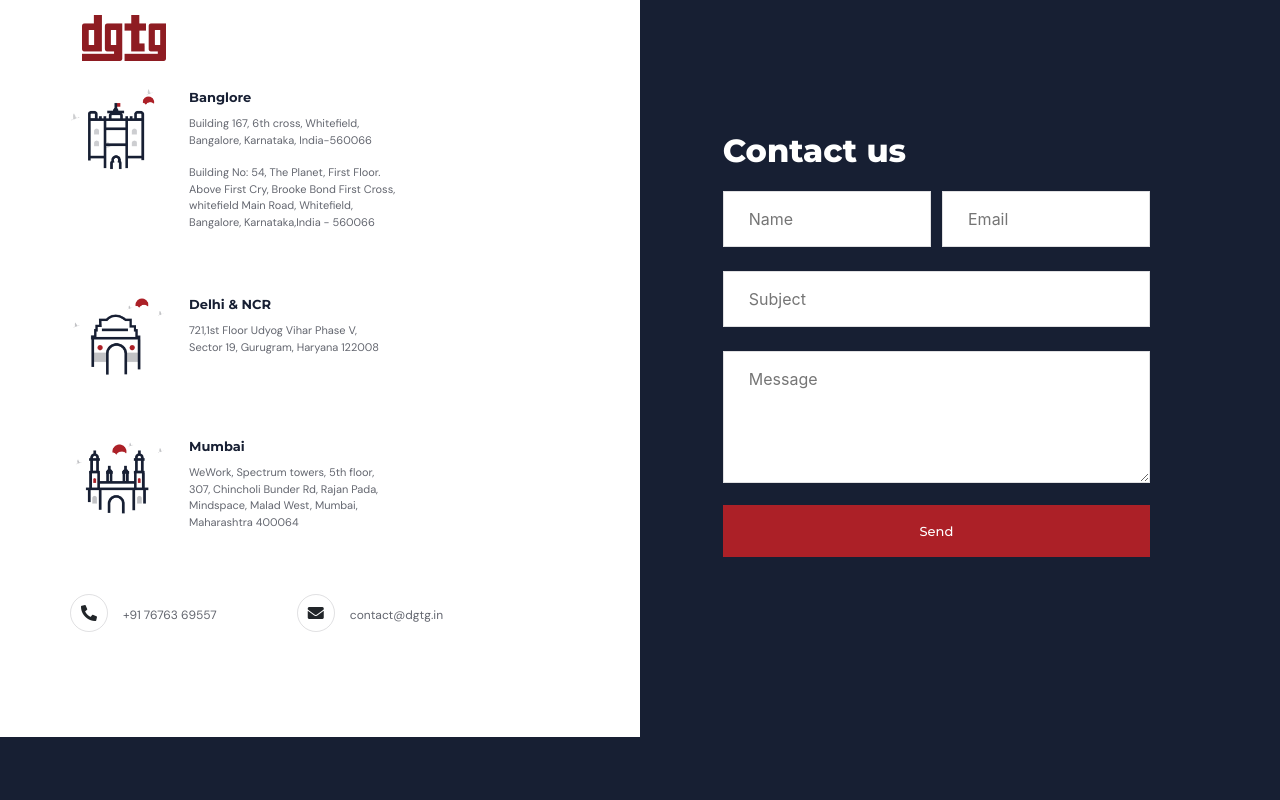
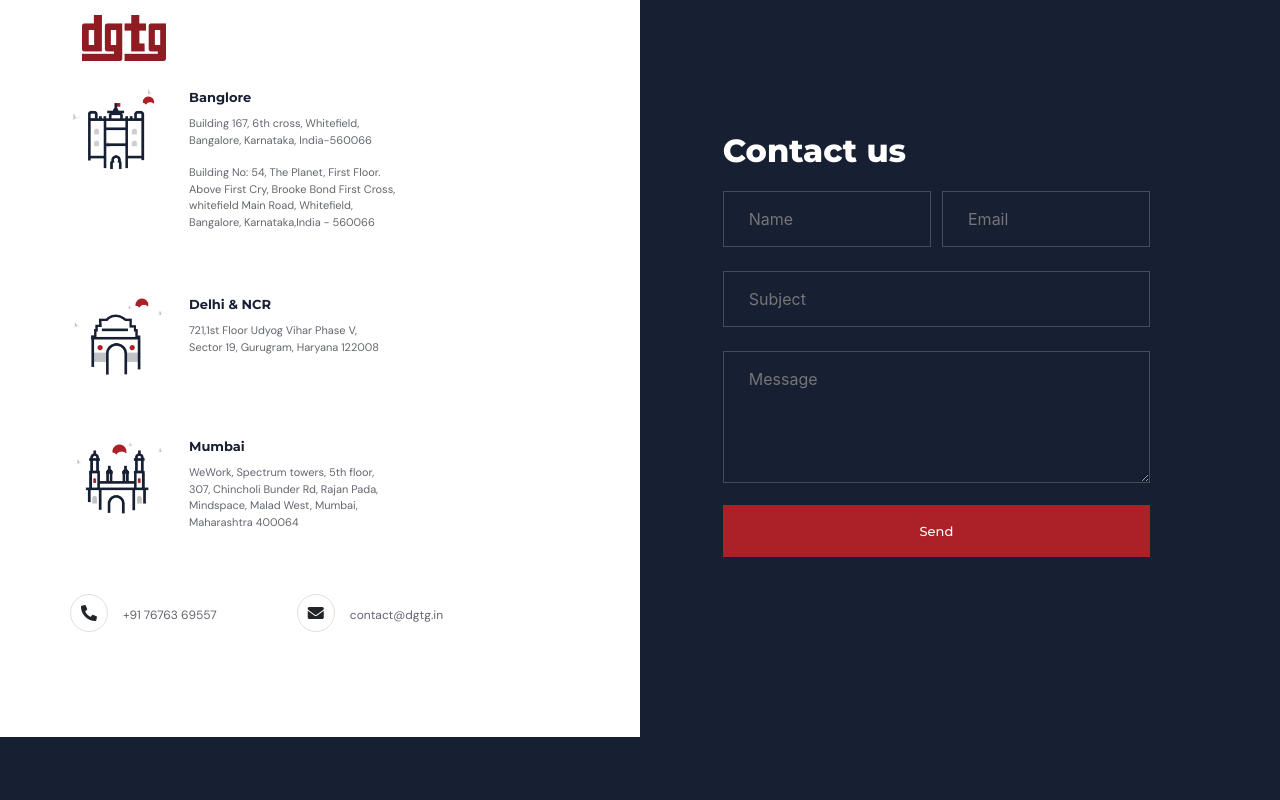
Before and after one commit to mailtoravi437/dgtg, a React (Create React App) app: page /contactus in a window 1280 px wide. Shown: the top 800 px of the page. Built offline with nearby package versions, Linux system fonts and the light colour scheme; some icons are missing.

Commit message:
new commit

```diff
--- a/src/MyComponents/Career.js
+++ b/src/MyComponents/Career.js
@@ -23,12 +23,12 @@ export default function Career() {
                             </div>
                             <div className="message">
                                 <div className="message-details message-details1 mt-5 mb-4">
-                                    <input type="text" placeholder="Name" />
-                                    <input type="email" placeholder="Email" />
+                                    <input type="text" placeholder="Name" style={{border: '1px solid rgba(99, 102, 111, 0.2)', color: 'rgba(99, 102, 111, 0.6)'}}/>
+                                    <input type="email" placeholder="Email" style={{border: '1px solid rgba(99, 102, 111, 0.2)', color: 'rgba(99, 102, 111, 0.6)'}}/>
                                 </div>
                                 <div className="message-text">
-                                    <input type="text" placeholder="Subject" className="mb-4" style={{width: '100%'}}/>
-                                    <textarea placeholder="Message" defaultValue={""} />
+                                    <input type="text" placeholder="Subject" className="mb-4" style={{width: '100%', border: '1px solid rgba(99, 102, 111, 0.2)', color: 'rgba(99, 102, 111, 0.6)'}}/>
+                                    <textarea placeholder="Message" defaultValue={""} style={{border: '1px solid rgba(99, 102, 111, 0.2)', color: 'rgba(99, 102, 111, 0.6)'}} />
                                 </div>
                                 <div className="send mt-3">
                                     Send
--- a/src/Styles/global.css
+++ b/src/Styles/global.css
@@ -535,19 +535,23 @@ header ul li a:nth-child(8)
 {
     width: 13rem;
     height: 56px;
-    border: 1px solid rgba(99, 102, 111, 0.2);
+    border: 1px solid rgba(255, 255, 255, 0.2);
+    background: none;
     box-sizing: border-box;
     padding-left: 25px;
+    color: rgba(255, 255, 255, 0.6);
 }
 
 .message textarea
 {
     width: 100%;
     height: 132px;
-    border: 1px solid rgba(99, 102, 111, 0.2);
+    border: 1px solid rgba(255, 255, 255, 0.2);
+    background: none;
     box-sizing: border-box;
     padding-left: 25px;
     padding-top: 15px;
+    color: rgba(255, 255, 255, 0.6);
 }
 
 .send
```
